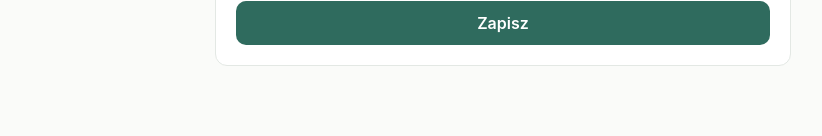
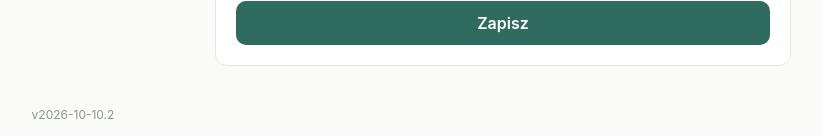
Before and after one commit to HKudria/home-hub, a FastAPI app: page /add in a window 1280 px wide. Shown: the part 1269-1405 px from the top of the page, without its empty margins (37-859 px from the left). Before the commit the page ends 1335 px from the top, so only its background shows below. Run offline with FastAPI, Linux system fonts and the light colour scheme.

Commit message:
chore: show app version in page footer

```diff
--- a/app/web/routes.py
+++ b/app/web/routes.py
@@ -59,6 +59,7 @@ _FORM_FIELDS = (
 
 UNITS = ("pieces", "packages", "ml", "mg")
 templates.env.globals["UNITS"] = UNITS
+templates.env.globals["APP_VERSION"] = "2026-10-10.2"
 
 
 def _days_until(date_str) -> int | None:
--- a/app/web/static/style.css
+++ b/app/web/static/style.css
@@ -496,3 +496,13 @@ input:focus-visible, select:focus-visible, textarea:focus-visible {
     animation: none !important;
   }
 }
+
+/* ---- Version footer ---------------------------------------------------*/
+
+.app-version {
+  text-align: center;
+  font-size: 12px;
+  color: var(--muted);
+  opacity: 0.7;
+  padding: 8px 0 12px;
+}
--- a/app/web/templates/base.html
+++ b/app/web/templates/base.html
@@ -42,5 +42,6 @@
 <main class="content">
   {% block content %}{% endblock %}
 </main>
+<footer class="app-version">v{{ APP_VERSION }}</footer>
 </body>
 </html>
```
